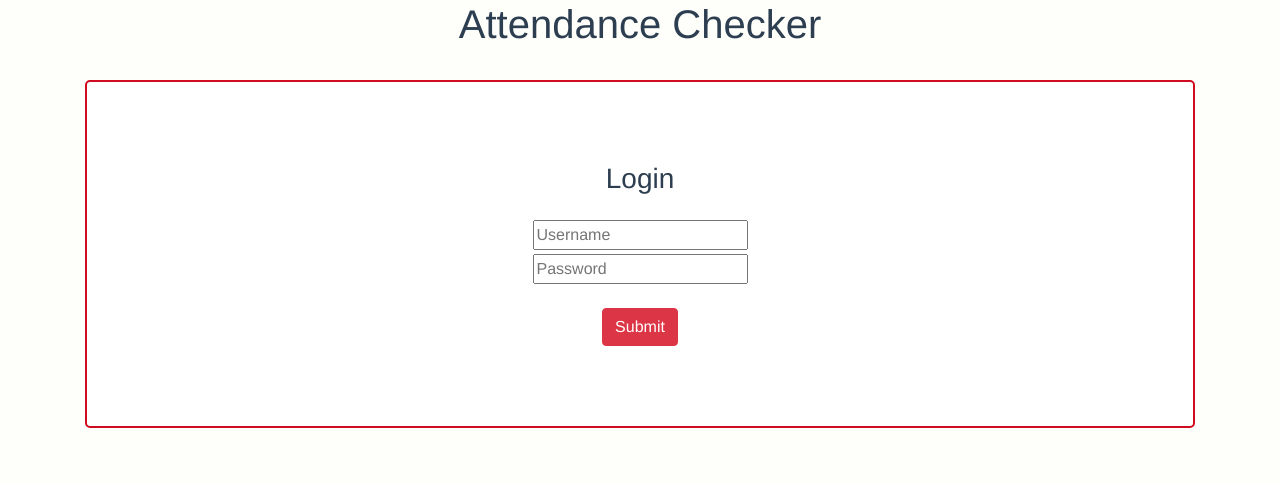
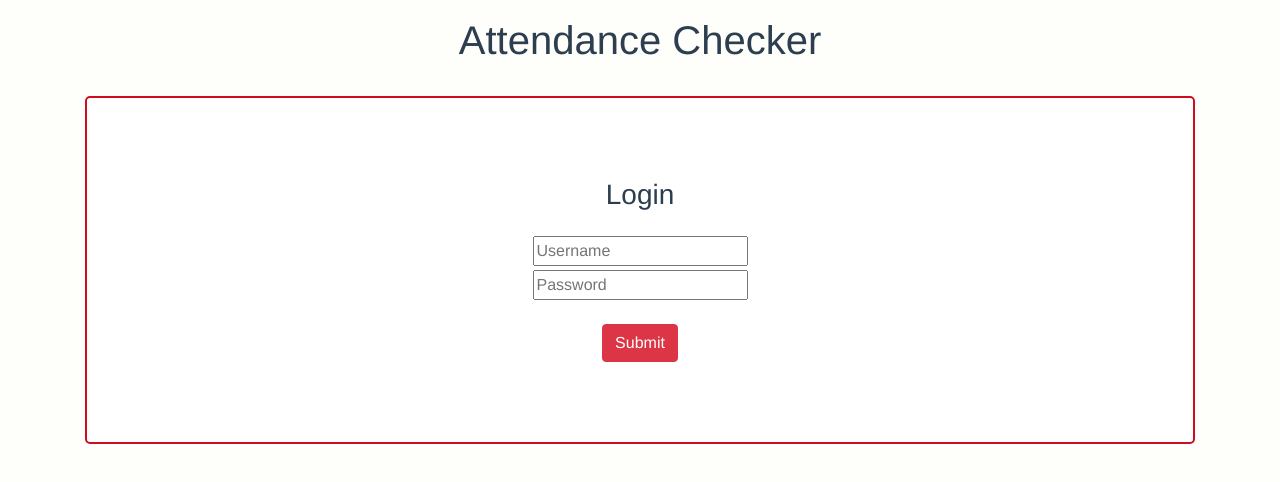
Before and after one commit to frlzjosh/attendance_checker, a Vue app in the folder attendance-checker/: page / in a window 1280 px wide. Shown: the top 482 px of the page. Built offline with nearby package versions, Linux system fonts and the light colour scheme.

Commit message:
small change on dev

```diff
--- a/attendance-checker/src/views/Login.vue
+++ b/attendance-checker/src/views/Login.vue
@@ -1,7 +1,7 @@
 <template>
   <div class="container">
     <div class="row">
-      <div class="col-12 mb-4">
+      <div class="col-12 mb-4 mt-3">
        <h1>Attendance Checker</h1>
       </div>
     </div>
```
